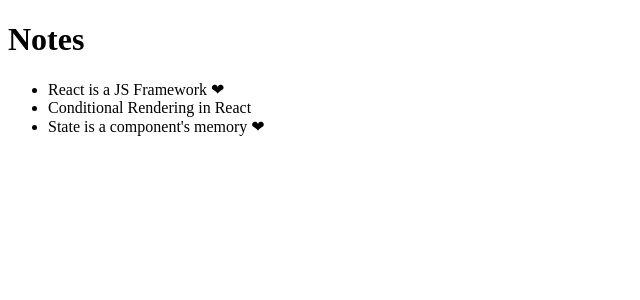
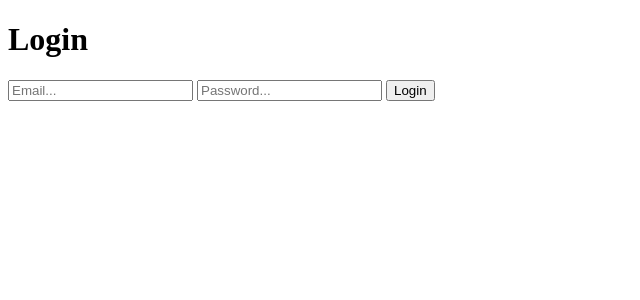
Before and after one commit to githubscientist/re-js-app, a React (Vite) app: page / in a window 1280 px wide. Shown: the top 300 px of the page, without its empty margins (0-640 px from the left). Built offline with nearby package versions, Linux system fonts and the light colour scheme.

Commit message:
uncontrolled inputs

```diff
--- a/src/App.jsx
+++ b/src/App.jsx
@@ -1,37 +1,32 @@
-import { useState } from "react";
-import Note from "./components/Note";
+const App = () => {
+  const handleLogin = (e) => {
+    e.preventDefault();
 
-const App = () => {
-  const [notes, setNotes] = useState([
-    {
-      "id": 1,
-      "content": "React is a JS Framework",
-      "favourite": true
-    },
-    {
-      "id": 2,
-      "content": "Conditional Rendering in React",
-      "favourite": false
-    },
-    {
-      "id": 3,
-      "content": "State is a component's memory",
-      "favourite": true
-    }
-  ]);
+    console.log('logging in with...');
+    console.log(e.target.email.value, e.target.password.value);
+  }
 
   return (
-    <div>
-      <h1>Notes</h1>
-      <ul>
-        {
-          notes
-            .map(note => {
-              return <Note key={note.id} note={note} />
-            })
-        }
-      </ul>
-    </div>
+    <>
+      <h1>Login</h1>
+      <form onSubmit={handleLogin}>
+        <input
+          type="email"
+          placeholder="Email..."
+          name="email"
+        />
+        &nbsp;
+        <input
+          type="password"
+          placeholder="Password..."
+          name="password"
+        />
+        &nbsp;
+        <button
+          type="submit"
+        >Login</button>
+      </form>
+    </>
   )
 }
 
```
Also changed, not shown: src/exercises/exercises.md (added), 1 other file (tests, documents, lock files or other folders).
